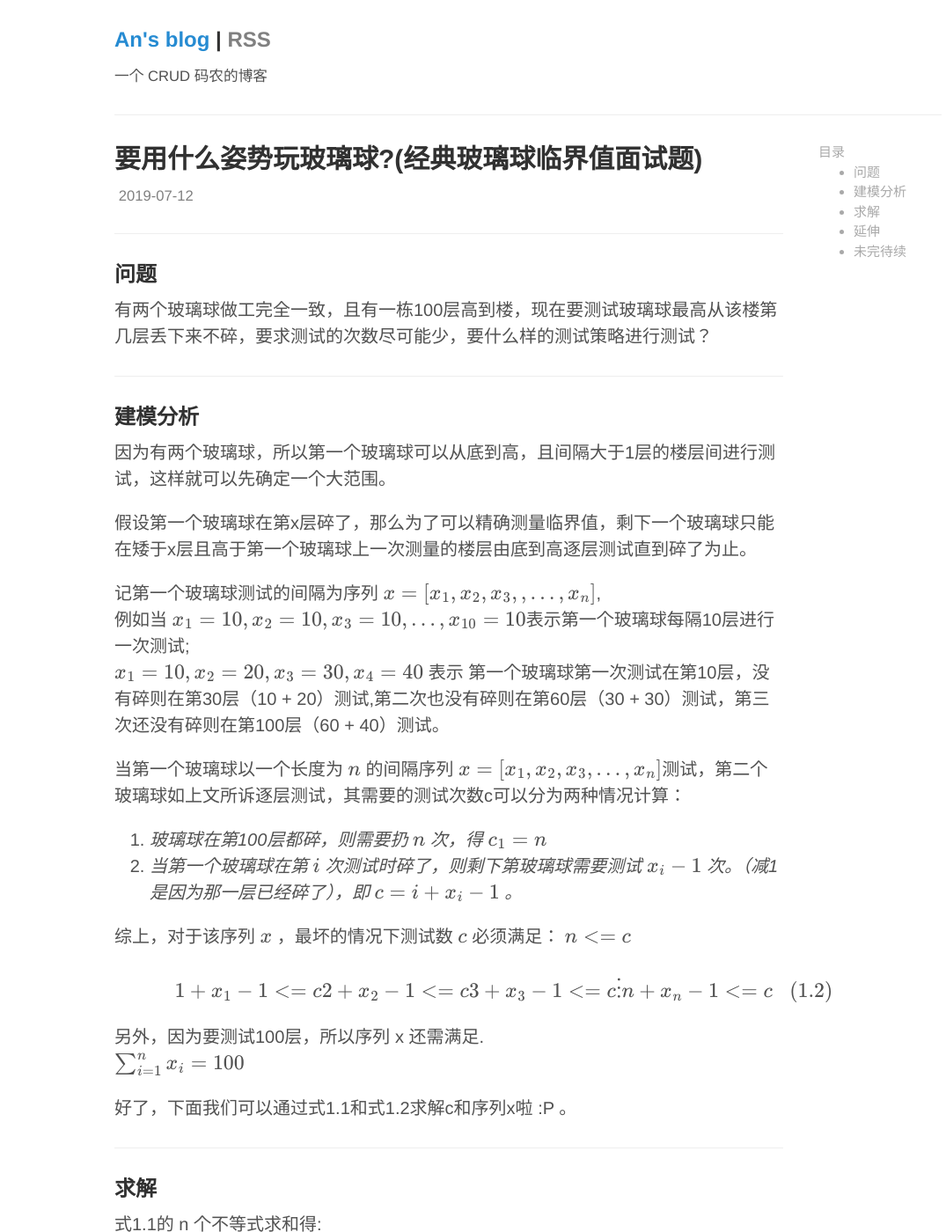
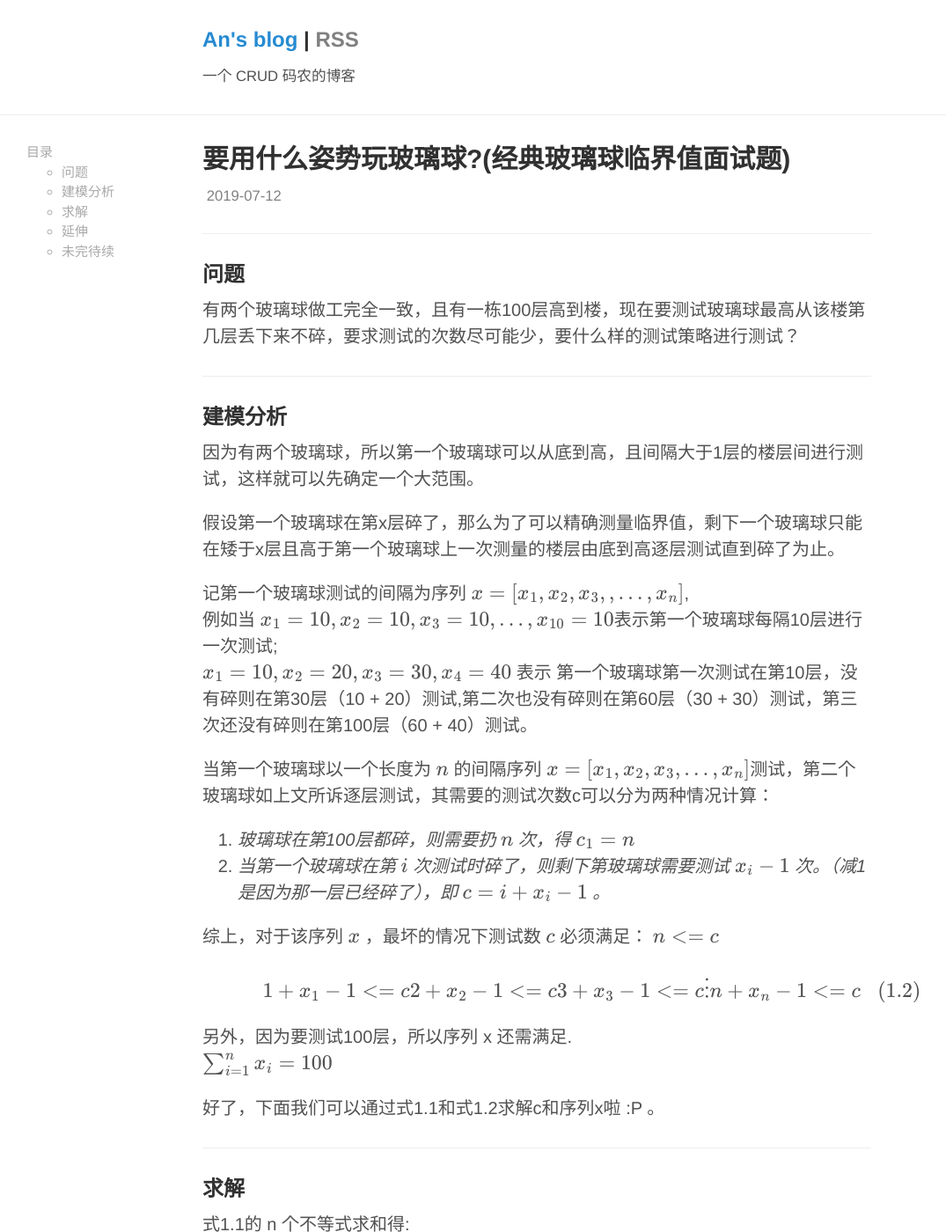
Before and after one commit to bigbuger/bigbuger.github.io, a Jekyll site: the page built from _posts/2019-07-12-two-glass.md, in a window 1280 px wide and 1400 px high. Shown: the whole window at 88% size, without its empty margins (40-1115 px from the left). Built offline with Jekyll 4.4.1, drawn with Linux system fonts in a browser that asks for light colours; formulas are drawn with MathJax 3.

Commit message:
move toc to left

```diff
--- a/_includes/toc.html
+++ b/_includes/toc.html
@@ -68,6 +68,7 @@
     {% endif %}
 
     {% capture jekyll_toc %}{% endcapture %}
+    {% assign beforeContent = include.before_content | default: '' %}
     {% assign orderedList = include.ordered | default: false %}
     {% assign baseURL = include.base_url | default: include.baseurl | default: '' %}
     {% assign skipNoIDs = include.skip_no_ids | default: include.skipNoIDs | default: false %}
@@ -165,6 +166,9 @@
     {% endfor %}
 
     {% if jekyll_toc != '' %}
+        {% unless beforeContent == empty%}
+	    {% capture jekyll_toc %}{{ beforeContent }}{{ jekyll_toc }}{% endcapture %}
+	{% endunless %}
         {% assign rootAttributes = '' %}
         {% if include.class and include.class != blank %}
             {% capture rootAttributes %} class="{{ include.class | split: '.' | join: ' ' }}"{% endcapture %}
--- a/_layouts/default.html
+++ b/_layouts/default.html
@@ -5,7 +5,7 @@
 
   <body>
     <div class="container">
-      <header class="masthead">
+      <header class="masthead centre">
         <h3 class="masthead-title">
           <a href="/" title="Home">{{ site.title }}</a> |
 	  <a href="/feed.xml" class="rss">RSS</a>
@@ -19,14 +19,14 @@
       </div>
       <hr>
 
-      <div>
+      <div class="centre">
 	<small>友情链接:<small>
 	{% for friend in site.friends %}
 	<a href="{{ friend.url }}">{{ friend.name }}</a>
 	{% endfor %}
       </div>
 
-      <footer>
+      <footer class="centre">
         &copy; {{ site.time | date: '%Y' }}. All rights reserved.
       </footer>
     </div>
--- a/_layouts/post.html
+++ b/_layouts/post.html
@@ -2,14 +2,12 @@
 layout: default
 ---
 
-{% if page.toc %}
 <div aria-label="Table of Contents" class="toc">
-  <span>目录<span>
-    {% include toc.html html=content item_class='toc-entry' %}
+    {% include toc.html html=content item_class='toc-entry' before_content='<span>目录<span>'%}
 </div>
-{% endif %}
 
-<article class="post">
+
+<article class="post centre">
   <h1 class="post-title">{{ page.title }}</h1>
   <p class="post-date">&nbsp;{{ page.date | date: '%Y-%m-%d' }}</p>
   {{ content }}
--- a/_scss/layout.scss
+++ b/_scss/layout.scss
@@ -2,7 +2,7 @@
 //
 // Styles for managing the structural hierarchy of the site.
 .container {
-    max-width: 50rem;
+    max-width: 65rem;
     padding-left:  1.5rem;
     padding-right: 1.5rem;
     margin-left:  auto;
@@ -15,15 +15,15 @@
     //min-height: 20rem;
 }
 
-.post {
-    max-width: 38rem;
-    border-right: 8px,solid;
+.centre {
+    max-width: 50rem;
+    padding-left: 12rem;
 }
 
 .toc {
+    max-width: 10rem;
     position: fixed;
-    float: right;
-    padding-left: 40rem;
+    float: left;
     color: #a9a9a9;
     font-size: 15px;
 }
--- a/index.html
+++ b/index.html
@@ -3,7 +3,7 @@ layout: default
 title: Home
 ---
 
-<section class="posts">
+<section class="posts centre">
   {% for post in site.posts %}
   <article class="post">
     <h1 class="post-title">
```
Also changed, not shown: _posts/2019-07-12-two-glass.md (+0 -1 lines).
